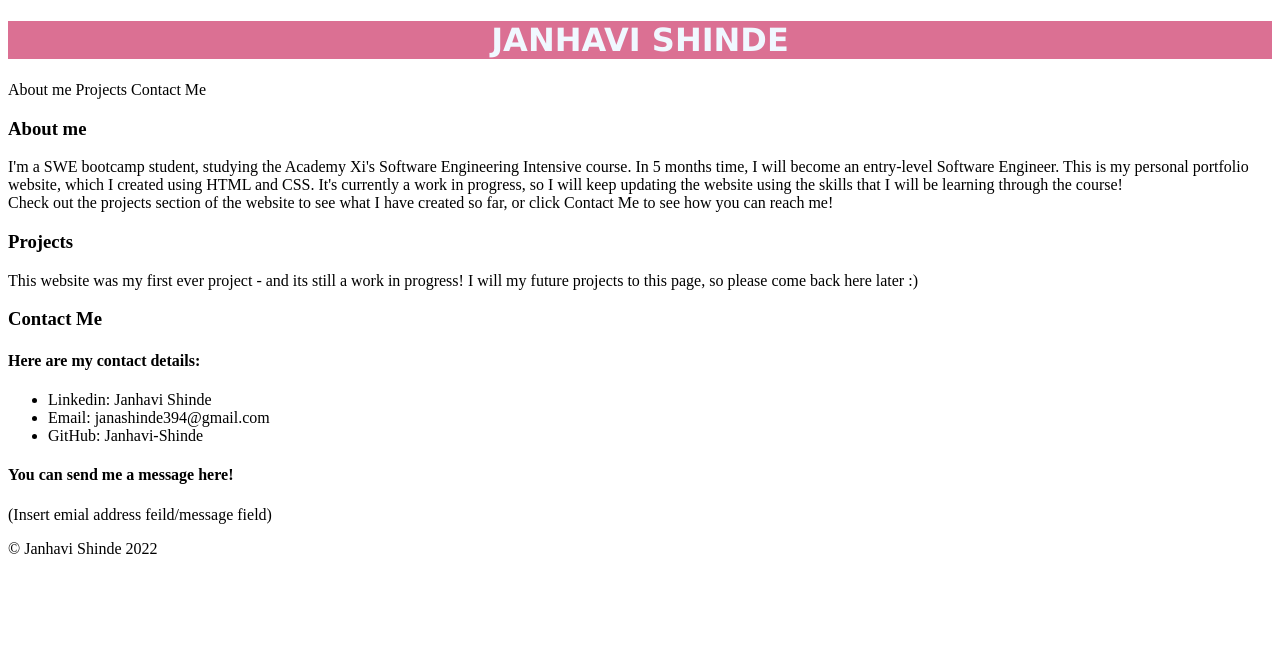
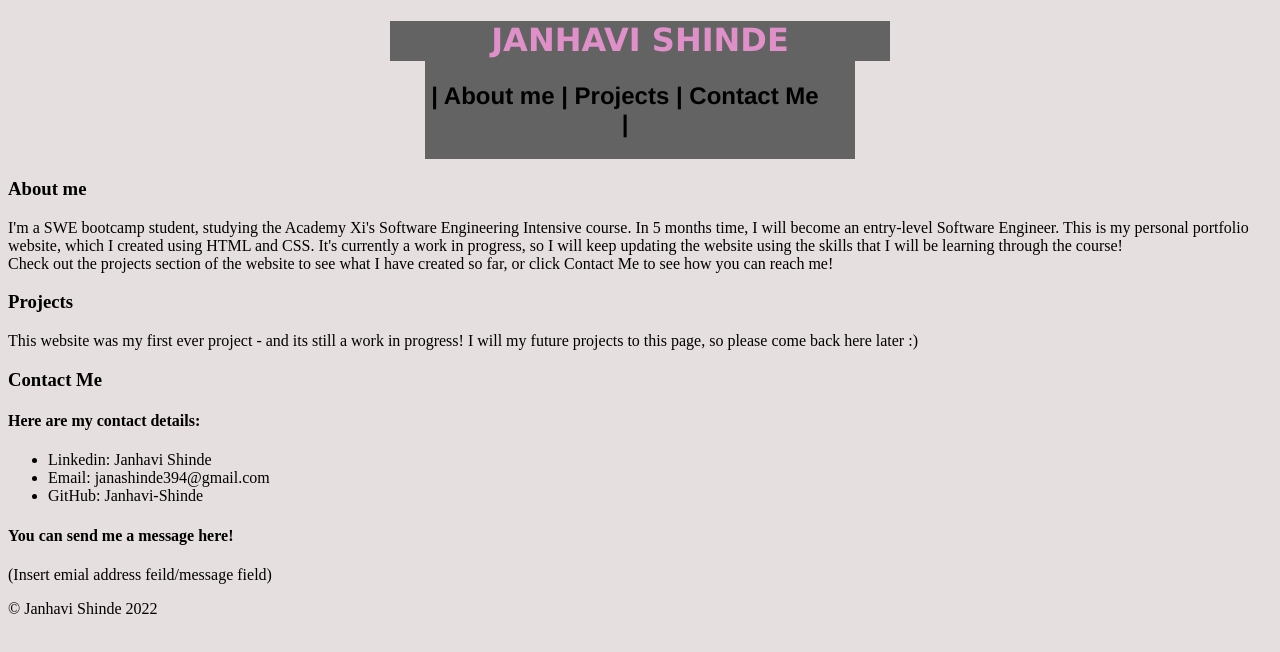
Before and after one commit to Janhavi-Shinde/Portfolio_Website, a plain HTML site: page index.html in a window 1280 px wide. Drawn offline with Linux system fonts and the light colour scheme.

Commit message:
created about.html

```diff
--- a/index.css
+++ b/index.css
@@ -1,9 +1,32 @@
-#header {
+#header {     /* JANHAVI SHINDE */      /* */
    font-size: 12x;
-   background-color: palevioletred;
-   color:aliceblue;
+   background-color: rgb(100, 99, 100);
+   color:rgb(224, 144, 200);
+   width: 500px;
+   height: 40px;
    font-family:  'Lucida Sans', 'Lucida Sans Regular', 'Lucida Grande', 'Lucida Sans Unicode', Geneva, Verdana, sans-serif;
    text-align: center;
    margin-left: auto;
    margin-right:auto;
+
+
 }
+
+#navigation {
+    font-size: 24x;
+    width: 400px;
+    background-color: rgb(100, 99, 100);
+    font-family: 'Franklin Gothic Medium', 'Arial Narrow', Arial, sans-serif;
+    text-align: center;
+    padding-left: 30x;
+    padding-right: 30px;
+    padding-bottom: 1px;
+    padding-top: 1px;
+    margin-left: auto;
+    margin-right: auto;
+}
+
+body {
+background-color: rgb(230, 223, 223);
+
+}
--- a/index.html
+++ b/index.html
@@ -10,14 +10,15 @@
 <body>
     <div>
         <div id="header">
-        <header>
-            <h1> JANHAVI SHINDE</h1>
-        </header>
+            <header>
+                <h1> JANHAVI SHINDE</h1>
+            </header>
         </div>
 
         <div id="navigation">
-            <p><span>About me</span> <span>Projects</span> <span>Contact Me</span></p>
+            <h2><span>| About me |</span> <span> Projects |</span> <span> Contact Me |</span></h2>
         </div>
+
     </div>
 
     <div id="content">
```
Also changed, not shown: about.html (added).
